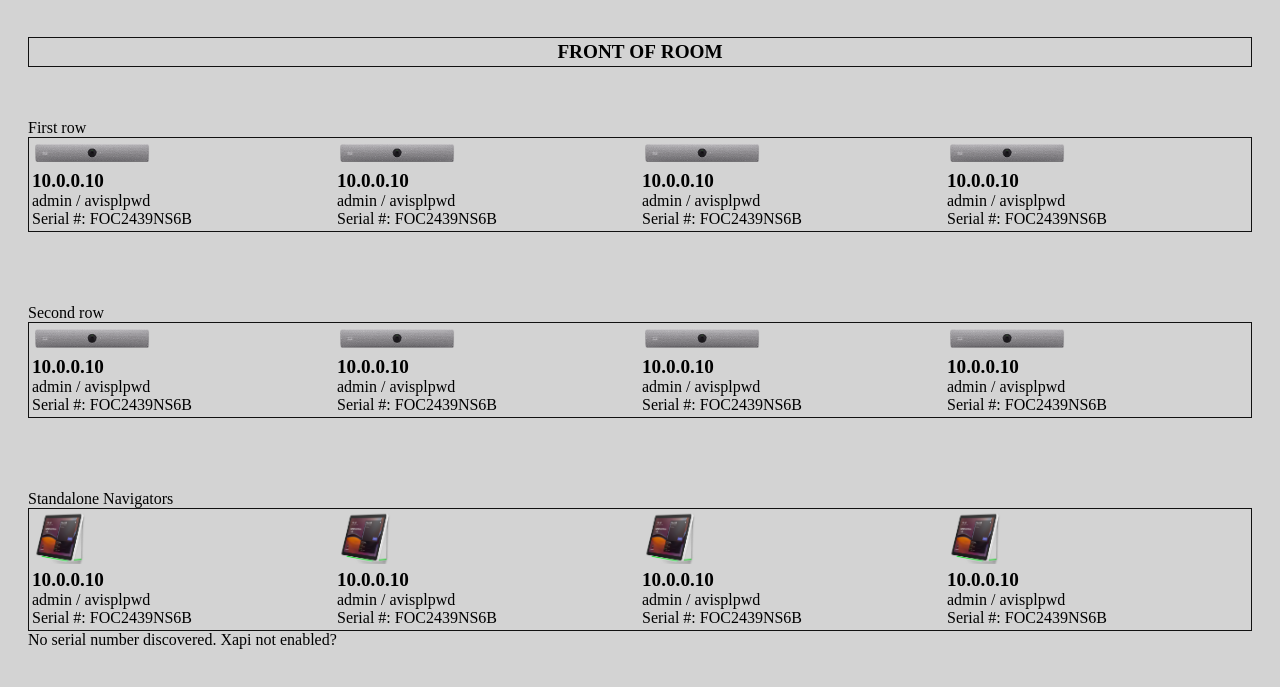
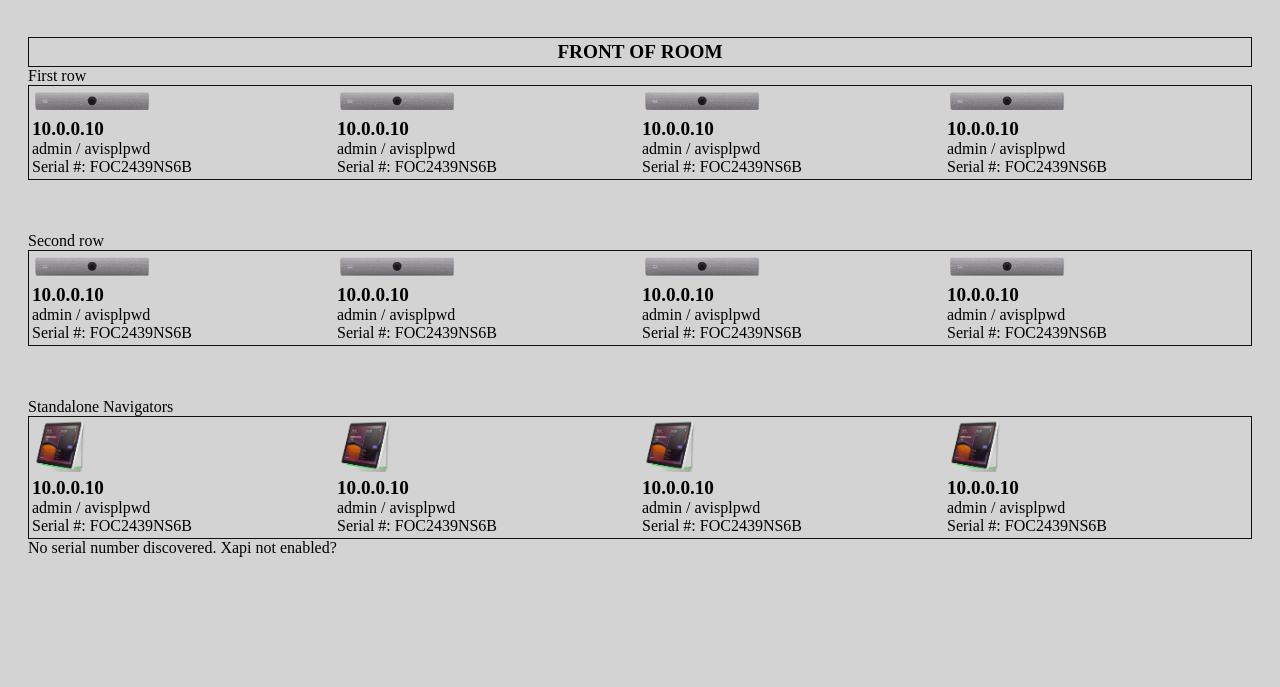
Before and after one commit to DavidBruunLie/DavidBruunLie.github.io, a plain HTML site: page avispl_devices.html in a window 1280 px wide. Shown: the part 107-794 px from the top of the page. Drawn offline with Linux system fonts and the light colour scheme.

Commit message:
Update avispl_devices.html

```diff
--- a/avispl_devices.html
+++ b/avispl_devices.html
@@ -44,7 +44,6 @@
 		</tr>
 	</table>
 
-	<p style="padding:10px"></p>
 	First row
 	<table style="border:1px solid #111;width:100%">
 		<tr>
@@ -77,7 +76,7 @@
 			</td>
 		</tr>
 	</table>
-	<p style="padding:20px"></p>
+	<p style="padding:10px"></p>
 	Second row
 	<table style="border:1px solid #111;width:100%">
 		<tr>
@@ -111,7 +110,7 @@
 			</td>
 		</tr>
 	</table>
-	<p style="padding:20px"></p>
+	<p style="padding:10px"></p>
 	Standalone Navigators
 	<table style="border:1px solid #111;width:100%">
 		<tr>
```
